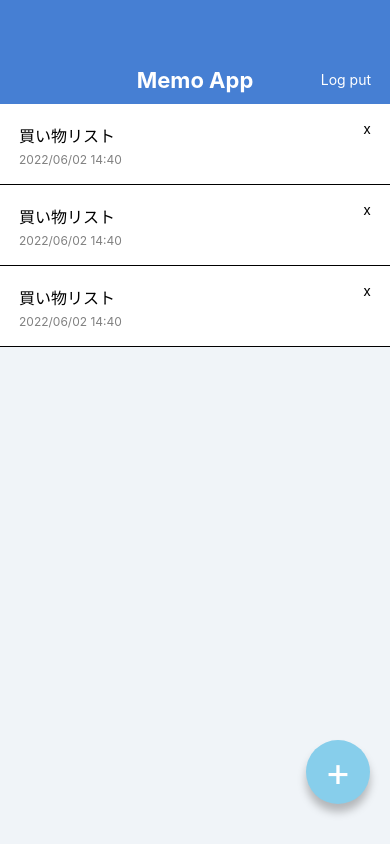
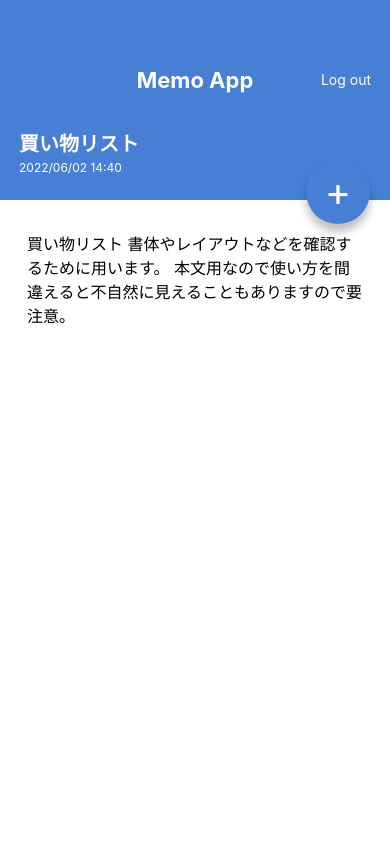
Before and after one commit to Tomohiro4196/MemoApp, a React Native app: screen / in a window 390 px wide. Built offline with nearby package versions, Linux system fonts and the light colour scheme.

Commit message:
create detail page

```diff
--- a/App.jsx
+++ b/App.jsx
@@ -1,25 +1,10 @@
 import React from 'react';
-import { StyleSheet, Text, View } from 'react-native';
-import AppBar from './src/components/AppBar';
-import MemoList from './src/components/Memolist';
-import AddBottom from './src/components/addBottom';
+
+import MemoListScr from './src/screens/MemoListScreen';
+import MemoDetailPage from './src/screens/MemoDetailPage';
 
 export default function App() {
   return (
-    <View style={styles.container}>
-      <AppBar />
-
-      <MemoList />
-
-      <AddBottom>+</AddBottom>
-
-    </View>
+    <MemoDetailPage />
   );
 }
-
-const styles = StyleSheet.create({
-  container: {
-    flex: 1,
-    backgroundColor: '#f0f4f8',
-  },
-});
--- a/src/components/AppBar.jsx
+++ b/src/components/AppBar.jsx
@@ -6,7 +6,7 @@ export default function AppBar() {
     <View style={styles.appBar}>
       <View style={styles.appBarInner}>
         <Text style={styles.appBarTitle}>Memo App</Text>
-        <Text style={styles.appBarLogout}>Log put</Text>
+        <Text style={styles.appBarLogout}>Log out</Text>
       </View>
     </View>
   );
--- a/src/components/addBottom.jsx
+++ b/src/components/addBottom.jsx
@@ -1,11 +1,12 @@
 import React from 'react';
 import { View, Text, StyleSheet } from 'react-native';
-import { string } from 'prop-types';
+import { string, shape } from 'prop-types';
+import { defaultProps } from 'react-native-web/dist/cjs/modules/forwardedProps';
 
 export default function AddBottom(props) {
-  const { children } = props;
+  const { children, style } = props;
   return (
-    <View style={styles.addBottom}>
+    <View style={[styles.addBottom, style]}>
       <Text style={styles.addBottomLabel}>{ children }</Text>
     </View>
   );
@@ -13,11 +14,16 @@ export default function AddBottom(props) {
 
 AddBottom.propTypes = {
   children: string.isRequired,
+  style: shape(),
+};
+
+AddBottom.defaultProps = {
+  style: null,
 };
 
 const styles = StyleSheet.create({
   addBottom: {
-    backgroundColor: 'skyblue',
+    backgroundColor: '#467FD3',
     width: 64,
     height: 64,
     borderRadius: 32,
--- /dev/null
+++ b/src/screens/MemoDetailPage.jsx
@@ -0,0 +1,70 @@
+import React from 'react';
+// eslint-disable-next-line object-curly-newline
+import { View, Text, StyleSheet, ScrollView } from 'react-native';
+
+import AddBottom from '../components/addBottom';
+import AppBar from '../components/AppBar';
+
+export default function MemoDetailPage() {
+  return (
+    <View style={styles.container}>
+      <AppBar />
+      <View>
+        <View style={styles.MemoHeader}>
+          <Text style={styles.MemoTitle}>買い物リスト</Text>
+          <Text style={styles.MemoDate}>2022/06/02 14:40</Text>
+        </View>
+        <View style={styles.Memobody}>
+          <Text style={styles.Memotext}>
+            買い物リスト
+            書体やレイアウトなどを確認するために用います。
+            本文用なので使い方を間違えると不自然に見えることもありますので要注意。
+          </Text>
+          <ScrollView />
+        </View>
+      </View>
+
+      <AddBottom style={{ top: 160, bottom: 'auto' }}>+</AddBottom>
+    </View>
+  );
+}
+
+const styles = StyleSheet.create({
+  container: {
+    flex: 1,
+    backgroundColor: 'white',
+  },
+
+  MemoHeader: {
+    paddingVertical: 24,
+    paddingHorizontal: 19,
+    height: 96,
+    backgroundColor: '#467FD3',
+    justifyContent: 'center',
+  },
+
+  MemoTitle: {
+    color: 'white',
+    fontSize: 20,
+    lineHeight: 32,
+    fontWeight: 'bold',
+  },
+
+  MemoDate: {
+    color: 'white',
+    fontSize: 12,
+    lineHeight: 16,
+  },
+
+  Memobody: {
+    paddingVertical: 32,
+    paddingHorizontal: 27,
+  },
+
+  Memotext: {
+    fontSize: 16,
+    lineHeight: 24,
+    color: 'black',
+  },
+
+});
--- /dev/null
+++ b/src/screens/MemoListScreen.jsx
@@ -0,0 +1,24 @@
+import React from 'react';
+import { View, StyleSheet } from 'react-native';
+
+import AppBar from '../components/AppBar';
+import MemoList from '../components/Memolist';
+import AddBottom from '../components/addBottom';
+
+export default function MemoListScr() {
+  return (
+    <View style={styles.container}>
+      <AppBar />
+      <MemoList />
+      <AddBottom>+</AddBottom>
+    </View>
+
+  );
+}
+
+const styles = StyleSheet.create({
+  container: {
+    flex: 1,
+    backgroundColor: '#f0f4f8',
+  },
+});
```
